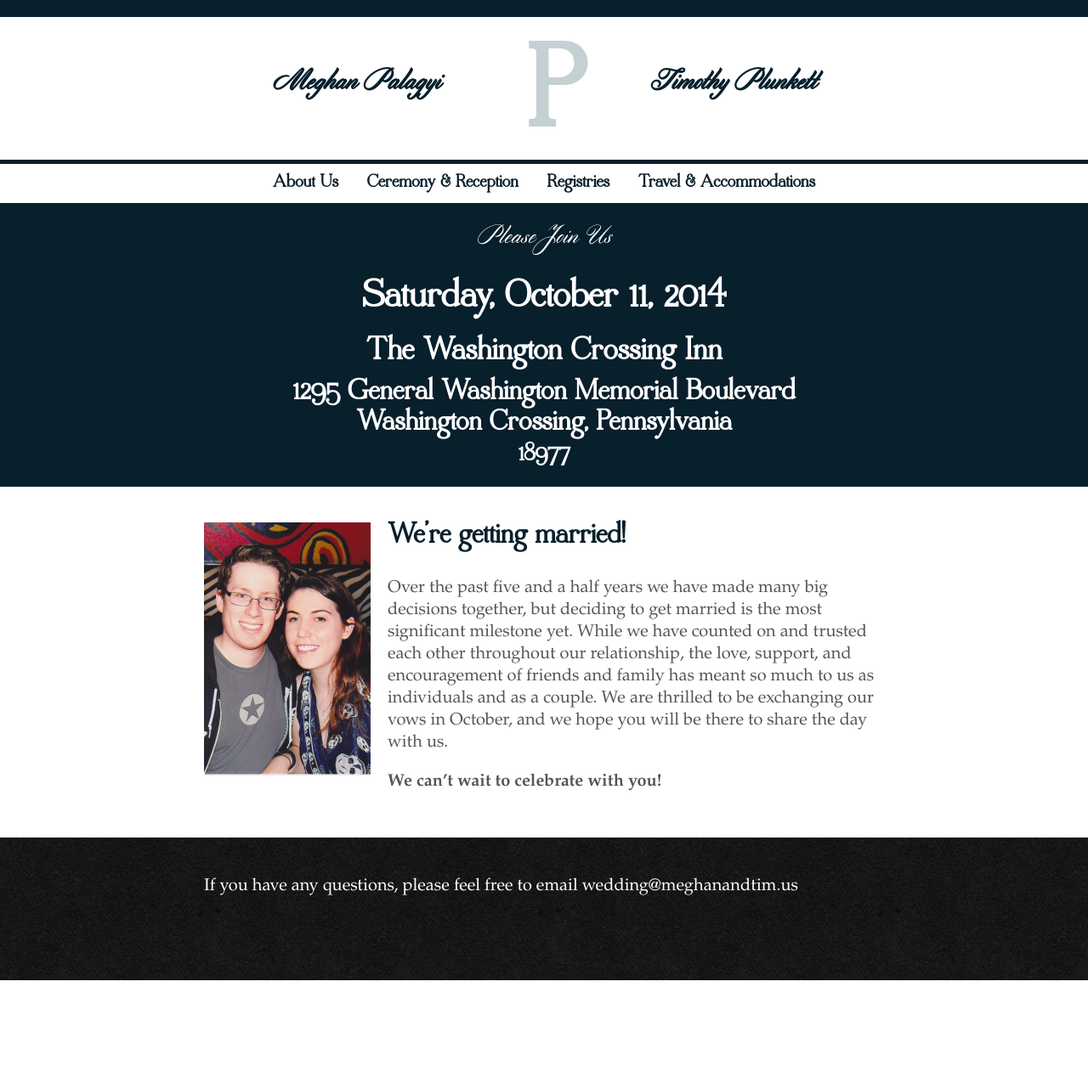
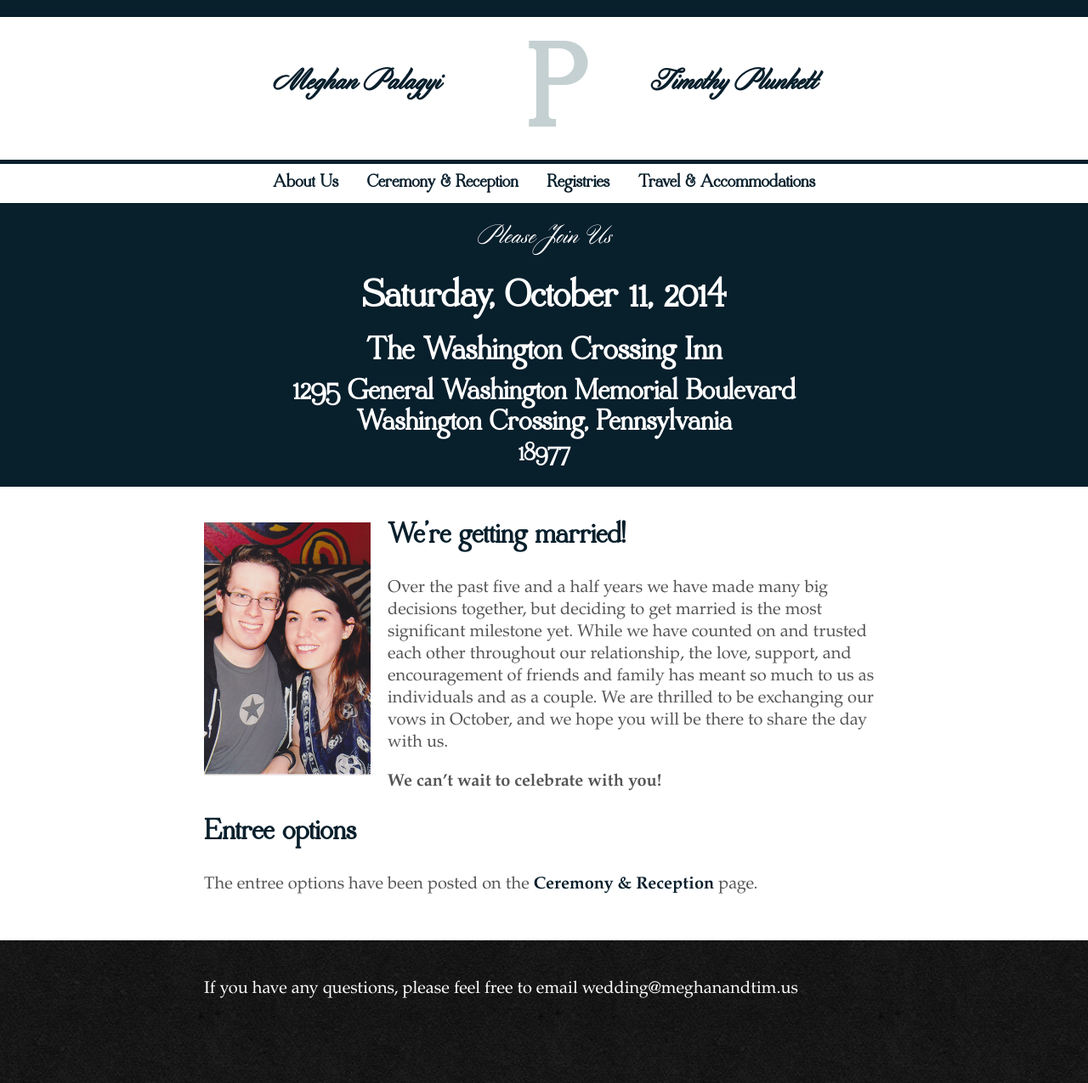
Before and after one commit to timplunkett/meghanandtim.us, a Jekyll site: the page built from index.md, in a window 1280 px wide. Shown: the whole page at 85% size. Built offline with Jekyll 4.4.1, drawn with Linux system fonts in a browser that asks for light colours; before the commit the page ends 1154 px from its top, so only the background shows below that.

Commit message:
Add note about menu

```diff
--- a/index.md
+++ b/index.md
@@ -14,3 +14,6 @@ While we have counted on and trusted each other throughout our relationship, the
 We are thrilled to be exchanging our vows in October, and we hope you will be there to share the day with us.
 
 <strong>We can’t wait to celebrate with you!</strong>
+
+### Entree options
+The entree options have been posted on the [Ceremony & Reception](/ceremony-reception#entree-options) page.
```
